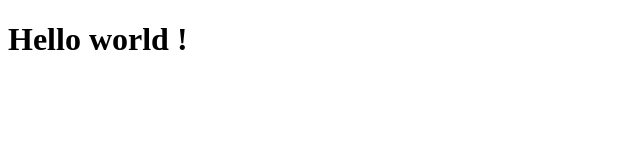
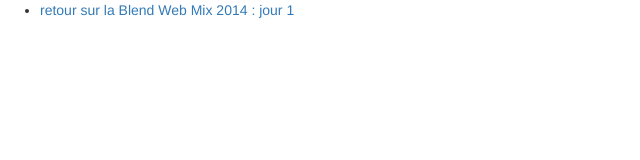
Before and after one commit to loic-moriame/moriame.github.io, a plain HTML site: page index.html in a window 1280 px wide. Shown: the whole page, without its empty margins (0-640 px from the left). Drawn offline with nearby package versions, Linux system fonts and the light colour scheme.

Commit message:
Remise en forme de la page d'index
(mieux que le vieux "hello world")
+ ajout fichier css

```diff
--- /dev/null
+++ b/css/style.css
@@ -0,0 +1,4 @@
+h3 {
+  margin: 40px 0 0 0;
+  text-decoration: underline;
+}
--- a/index.html
+++ b/index.html
@@ -4,12 +4,16 @@
     <meta charset="UTF-8">
     <meta http-equiv="X-UA-Compatible" content="IE=edge">
     <meta name="viewport" content="width=device-width, initial-scale=1">
-    <meta name="robots" content="noindex">
+
+    <link href="http://maxcdn.bootstrapcdn.com/bootstrap/3.2.0/css/bootstrap.min.css" rel="stylesheet">
+    <link href="css/style.css" rel="stylesheet">
 
     <title>moriame.github.io</title>
   </head>
 
   <body>
-  <h1>Hello world !</h1>
+    <ul>
+      <li><a href="BlendWebMix-2K14-day1.html">retour sur la Blend Web Mix 2014 : jour 1</a></li>
+    </ul>
   </body>
 </html>
```
Also changed, not shown: BlendWebMix-2K14-day1.html (+6 -9 lines).
